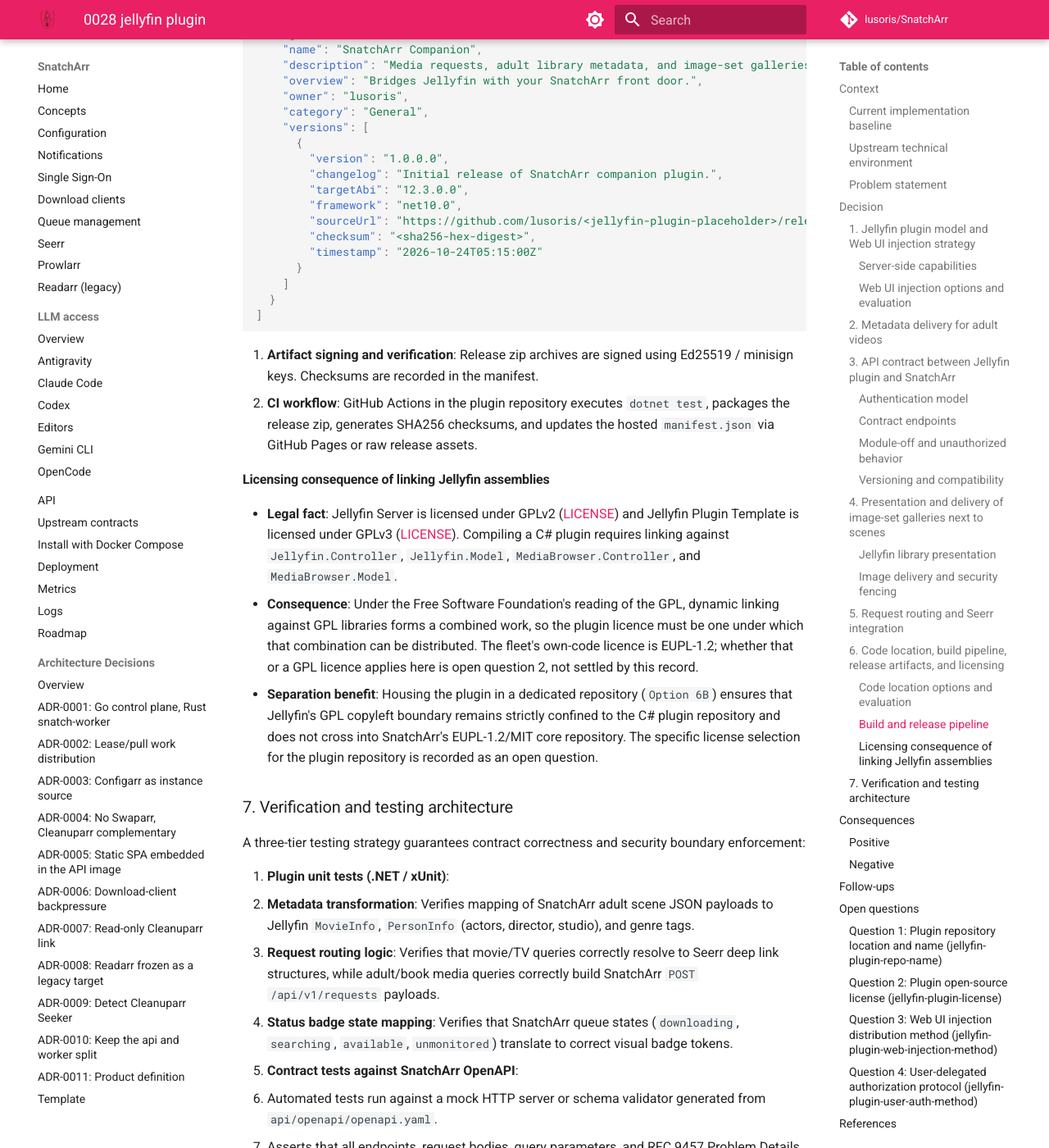
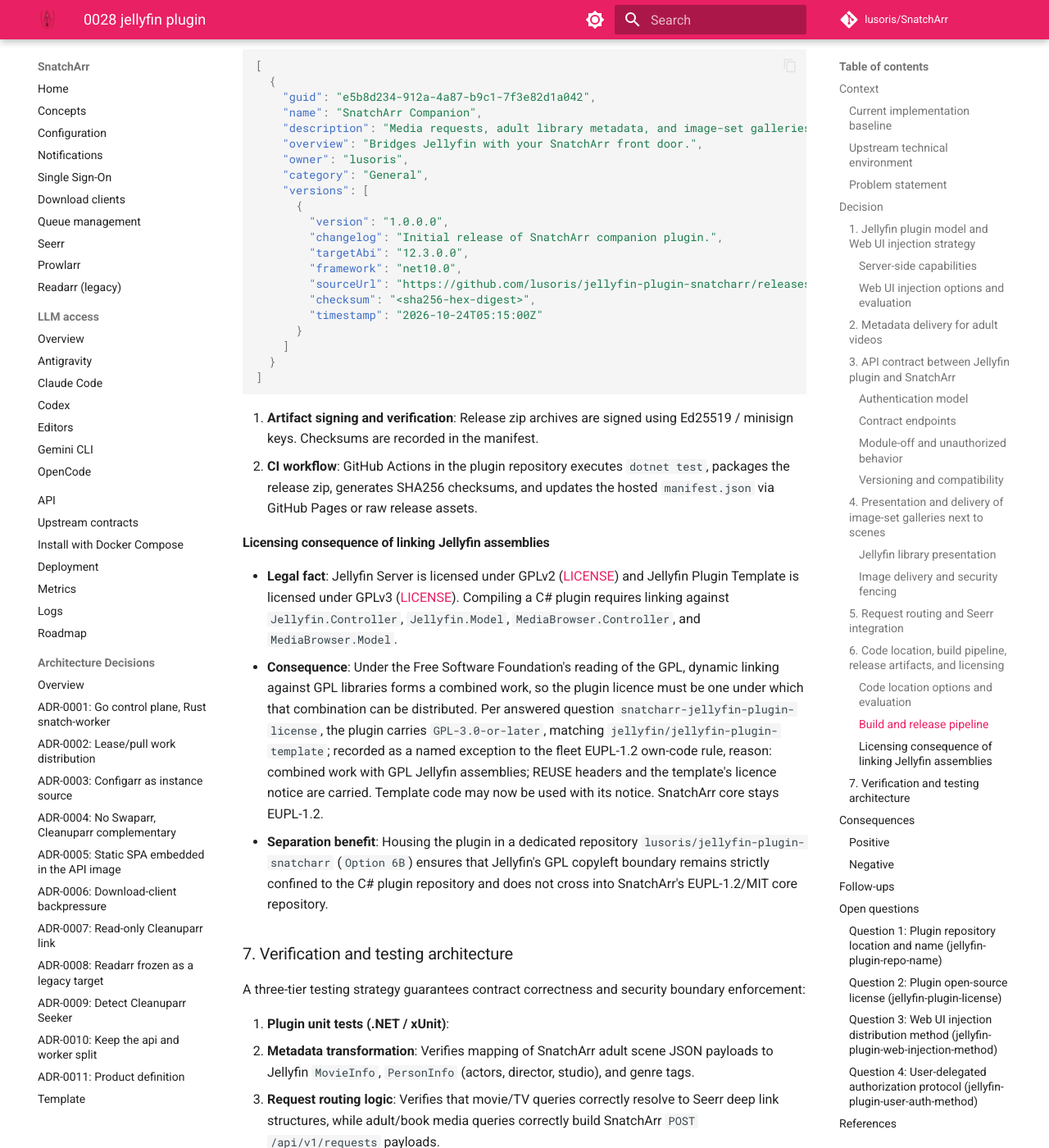
Before and after one commit to lusoris/SnatchArr, an MkDocs documentation site: the page built from docs/adr/0028-jellyfin-plugin.md, in a window 1280 px wide and 1400 px high, scrolled down 12151 px. Shown: the whole window at 82% size. Built offline with MkDocs 1.6.1 and Material for MkDocs 9.7.7, drawn with Linux system fonts in a browser that asks for light colours; comment, search, counter and statistics services are not loaded; some of the changed text lies outside the part shown.

Commit message:
docs(adr): record operator answers in ADR-0024 to ADR-0028
Write the recorded answers into the open questions of ADR-0025 to
ADR-0028 and align the body text, follow-ups and ADR-0024 storage
notes with them.

- ADR-0025: modules table with per-module JSONB config, 404
  problem+json for switched-off routes, switch-off keeps data.
- ADR-0026: configurable default role for Jellyfin members, no
  automatic identity linking.
- ADR-0027: display name "Adult Content", module id and package
  adult.
- ADR-0028: repository lusoris/jellyfin-plugin-snatcharr, licence
  GPL-3.0-or-later as a named exception.
- ADR-0024: watch-aware config lives in the modules row; its
  tables follow migration 000028_modules.

Signed-off-by: lusoris <lusoris@proton.me>

```diff
--- a/docs/adr/0028-jellyfin-plugin.md
+++ b/docs/adr/0028-jellyfin-plugin.md
@@ -48,7 +48,7 @@
 2. **Upstream licenses**:
    - `jellyfin/jellyfin` is licensed under GNU General Public License v2.0 (read 2026-10-24 from [jellyfin LICENSE](https://raw.githubusercontent.com/jellyfin/jellyfin/v12.3/LICENSE)).
    - `jellyfin/jellyfin-plugin-template` is licensed under GNU General Public License v3.0 (read 2026-10-24 from [jellyfin-plugin-template LICENSE](https://raw.githubusercontent.com/jellyfin/jellyfin-plugin-template/master/LICENSE)).
-   - C# plugins linking against `Jellyfin.Controller` and `MediaBrowser.*` assemblies may form a combined work with GPL code under the Free Software Foundation's reading of the GPL. Which licence the plugin carries is open question 2; until it is answered, no template code is copied into the plugin.
+   - C# plugins linking against `Jellyfin.Controller` and `MediaBrowser.*` assemblies form a combined work with GPL code under the Free Software Foundation's reading of the GPL. Per answered question `snatcharr-jellyfin-plugin-license`, the plugin carries `GPL-3.0-or-later`, matching `jellyfin/jellyfin-plugin-template`; template code may now be used with its notice, while SnatchArr core stays EUPL-1.2.
 3. **Existing community plugins and link-not-build**:
    - Stash metadata plugins exist in the community: `DirtyRacer1337/Jellyfin.Plugin.Stash` (read 2026-10-24 from [DirtyRacer1337/Jellyfin.Plugin.Stash](https://github.com/DirtyRacer1337/Jellyfin.Plugin.Stash), MIT License, head commit `b1ab78b` of 2026-09-10) and the fork `alysson-souza/Jellyfin.Plugin.Stash` (MIT, last push 2026-09-09, read 2026-10-24 from [alysson-souza/Jellyfin.Plugin.Stash](https://github.com/alysson-souza/Jellyfin.Plugin.Stash)).
    - Stash-side NFO export tools exist: `carrotwaxr/stash-plugins` (`mcMetadata`, MIT, read 2026-10-24 from [carrotwaxr/stash-plugins](https://github.com/carrotwaxr/stash-plugins)).
@@ -292,10 +292,10 @@
 | Option | Description | Trade-offs | Verdict |
 | :--- | :--- | :--- | :--- |
 | **Option 6A: Subdirectory in `lusoris/SnatchArr` monorepo** | Place plugin in `plugins/jellyfin/`. | Synchronized versioning, but mixes .NET toolchain into Go/Rust CI; creates licensing friction with GPL linking. | Rejected. |
-| **Option 6B: Dedicated repository `lusoris/<jellyfin-plugin-placeholder>` (Recommended)** | Dedicated repository under the `lusoris` GitHub organization. | Clean separation of C# build tooling, independent release cadence, isolated GPL licensing boundary, standard Jellyfin plugin manifest hosting. Requires multi-repo issue tracking. | **Adopted**. Standard Jellyfin community practice. |
+| **Option 6B: Dedicated repository `lusoris/jellyfin-plugin-snatcharr` (Recommended)** | Dedicated repository under the `lusoris` GitHub organization. | Clean separation of C# build tooling, independent release cadence, isolated GPL licensing boundary, standard Jellyfin plugin manifest hosting. Requires multi-repo issue tracking. | **Adopted**. Standard Jellyfin community practice. |
 | **Option 6C: Multi-client companion plugins repository** | Combined repository for all future media server plugins (Jellyfin, Plex, Emby). | Premature abstraction before other platform plugins exist. | Rejected. |
 
-The permanent repository name is left as an open question per operating rules (placeholder: `lusoris/<jellyfin-plugin-placeholder>`).
+The repository is `lusoris/jellyfin-plugin-snatcharr` in the lusoris organisation beside SnatchArr, with the same rulesets, secrets, and release setup as SnatchArr, created after the licence answer and with fleet adoption (per answered question `snatcharr-jellyfin-plugin-repo-name`).
 
 #### Build and release pipeline
 
@@ -317,7 +317,7 @@
            "changelog": "Initial release of SnatchArr companion plugin.",
            "targetAbi": "12.3.0.0",
            "framework": "net10.0",
-           "sourceUrl": "https://github.com/lusoris/<jellyfin-plugin-placeholder>/releases/download/v1.0.0.0/snatcharr-jellyfin-1.0.0.0.zip",
+           "sourceUrl": "https://github.com/lusoris/jellyfin-plugin-snatcharr/releases/download/v1.0.0.0/snatcharr-jellyfin-1.0.0.0.zip",
            "checksum": "<sha256-hex-digest>",
            "timestamp": "2026-10-24T05:15:00Z"
          }
@@ -332,8 +332,8 @@
 #### Licensing consequence of linking Jellyfin assemblies
 
 - **Legal fact**: Jellyfin Server is licensed under GPLv2 ([LICENSE](https://raw.githubusercontent.com/jellyfin/jellyfin/v12.3/LICENSE)) and Jellyfin Plugin Template is licensed under GPLv3 ([LICENSE](https://raw.githubusercontent.com/jellyfin/jellyfin-plugin-template/master/LICENSE)). Compiling a C# plugin requires linking against `Jellyfin.Controller`, `Jellyfin.Model`, `MediaBrowser.Controller`, and `MediaBrowser.Model`.
-- **Consequence**: Under the Free Software Foundation's reading of the GPL, dynamic linking against GPL libraries forms a combined work, so the plugin licence must be one under which that combination can be distributed. The fleet's own-code licence is EUPL-1.2; whether that or a GPL licence applies here is open question 2, not settled by this record.
-- **Separation benefit**: Housing the plugin in a dedicated repository (`Option 6B`) ensures that Jellyfin's GPL copyleft boundary remains strictly confined to the C# plugin repository and does not cross into SnatchArr's EUPL-1.2/MIT core repository. The specific license selection for the plugin repository is recorded as an open question.
+- **Consequence**: Under the Free Software Foundation's reading of the GPL, dynamic linking against GPL libraries forms a combined work, so the plugin licence must be one under which that combination can be distributed. Per answered question `snatcharr-jellyfin-plugin-license`, the plugin carries `GPL-3.0-or-later`, matching `jellyfin/jellyfin-plugin-template`; recorded as a named exception to the fleet EUPL-1.2 own-code rule, reason: combined work with GPL Jellyfin assemblies; REUSE headers and the template's licence notice are carried. Template code may now be used with its notice. SnatchArr core stays EUPL-1.2.
+- **Separation benefit**: Housing the plugin in a dedicated repository `lusoris/jellyfin-plugin-snatcharr` (`Option 6B`) ensures that Jellyfin's GPL copyleft boundary remains strictly confined to the C# plugin repository and does not cross into SnatchArr's EUPL-1.2/MIT core repository.
 
 ### 7. Verification and testing architecture
 
@@ -370,8 +370,8 @@
 
 ## Follow-ups
 
-- [ ] Decision on repository name and creation of `lusoris/<jellyfin-plugin-placeholder>` (Open Question 1).
-- [ ] Decision on plugin open-source license (Open Question 2).
+- [ ] Create `lusoris/jellyfin-plugin-snatcharr` with fleet adoption, rulesets/secrets/release setup as SnatchArr, GPL-3.0-or-later LICENSE + REUSE headers + template notice.
+- [ ] Record the GPL-3.0-or-later exception in the fleet exception list with category and expiry.
 - [ ] Add an OpenAPI diff check against the base revision (HISS-14) before the plugin contract ships.
 - [ ] Add plugin API client endpoints to `api/openapi/openapi.yaml` and regenerate server bindings via `make api-gen`.
 - [ ] Implement `SnatchArrAdultProvider` metadata provider and image provider in the plugin repository.
@@ -393,7 +393,7 @@
   - c) `lusoris/snatcharr-companion-jellyfin` (Explicit descriptor).
     - *Risk*: Overly verbose repository identifier.
 - **Recommended**: Option a (`lusoris/jellyfin-plugin-snatcharr`). Matches the standard convention followed by virtually all community Jellyfin plugins, simplifying catalog discovery.
-- **Status (2026-10-24)**: Queued for the operator together with the organisation the repository lives in (controller ledger `snatcharr-jellyfin-plugin-repo-name`). No repository is created until answered.
+- **Answered (2026-10-24, controller ledger `snatcharr-jellyfin-plugin-repo-name` and `snatcharr-jellyfin-plugin-org`)**: Option a. Repository `lusoris/jellyfin-plugin-snatcharr` in the lusoris organisation beside SnatchArr, same rulesets, secrets and release setup as SnatchArr; created after the licence answer and with fleet adoption.
 
 ### Question 2: Plugin open-source license (`jellyfin-plugin-license`)
 
@@ -406,7 +406,7 @@
   - c) `EUPL-1.2`, the fleet's own-code licence, with no template code copied.
     - *Risk*: Whether an EUPL-1.2 plugin linking GPL assemblies can be distributed needs a licence review.
 - **Recommended**: Option a (`GPL-3.0-or-later`), matching `jellyfin/jellyfin-plugin-template`.
-- **Status (2026-10-24)**: Queued for the operator (controller ledger `snatcharr-jellyfin-plugin-license`). Until answered, no template code is copied.
+- **Answered (2026-10-24, controller ledger `snatcharr-jellyfin-plugin-license`)**: Option a. `GPL-3.0-or-later`, matching `jellyfin/jellyfin-plugin-template`; recorded as a named exception to the fleet EUPL-1.2 own-code rule, reason: combined work with GPL Jellyfin assemblies; REUSE headers and the template's licence notice are carried. Template code may now be used with its notice. SnatchArr core stays EUPL-1.2.
 
 ### Question 3: Web UI injection distribution method (`jellyfin-plugin-web-injection-method`)
 
```
Also changed, not shown: docs/adr/0024-watch-aware-modes.md (+6 -3 lines), docs/adr/0025-module-switches.md (+7 -6 lines), docs/adr/0026-accounts-and-roles.md (+7 -4 lines), docs/adr/0027-adult-module.md (+4 -4 lines).
